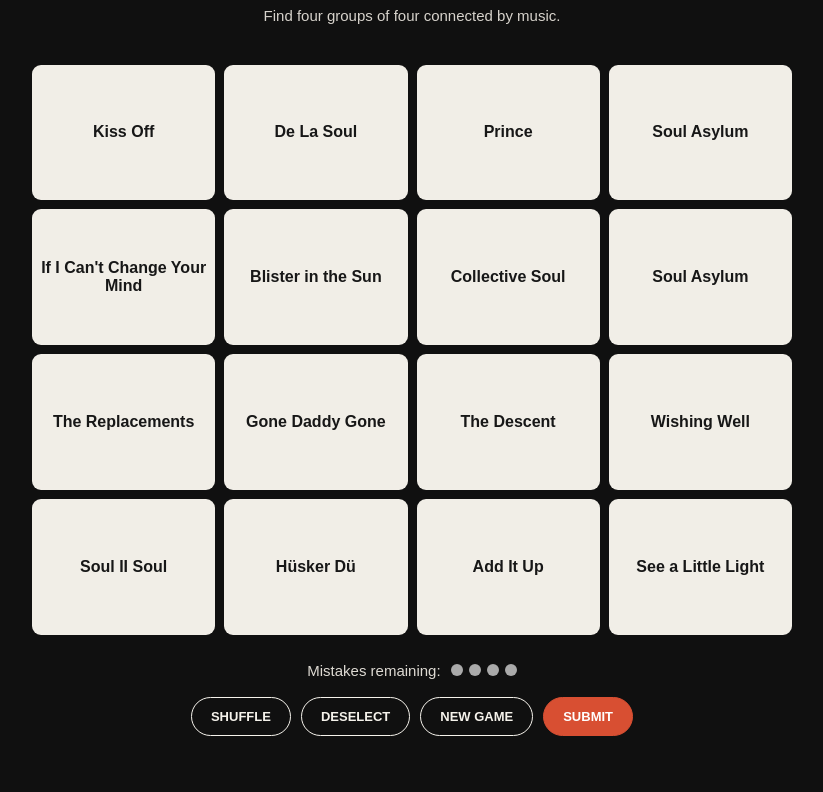
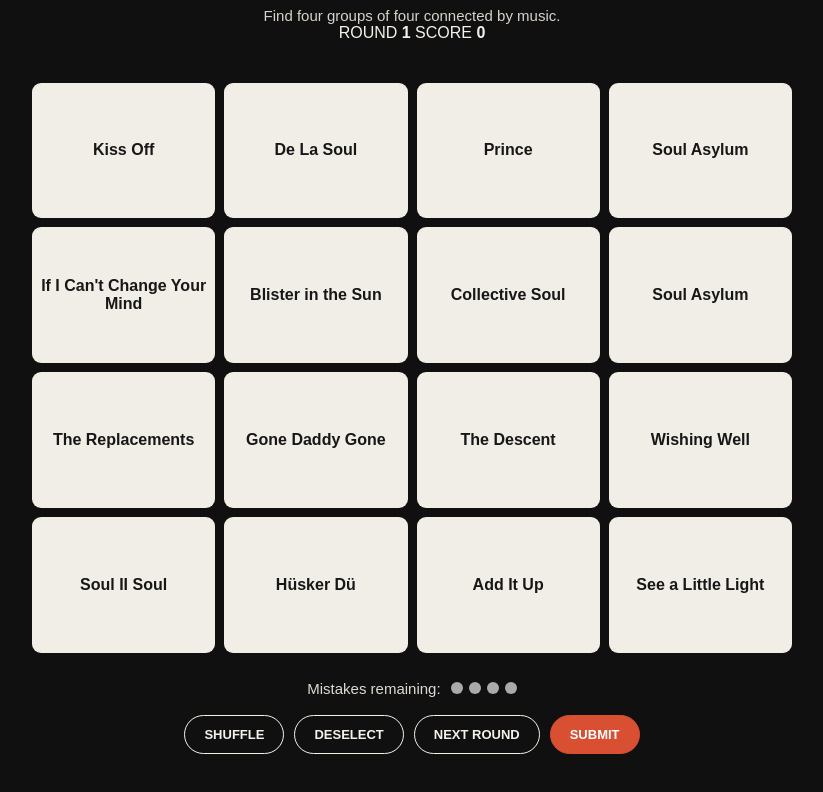
Before and after one commit to czarina28/music-connections, a website: page index.html in a window 1280 px wide. Shown: the part 86-878 px from the top of the page, without its empty margins (228-1051 px from the left). Drawn offline with Linux system fonts and the light colour scheme.

Commit message:
Change game flow to rounds with scoring

```diff
--- a/index.html
+++ b/index.html
@@ -12,6 +12,10 @@
     <header>
         <h1>MUSIC <span>CONNECTIONS</span></h1>
         <p>Find four groups of four connected by music.</p>
+        <div class="session-status">
+            <span>ROUND <strong id="roundNumber">1</strong></span>
+            <span>SCORE <strong id="score">0</strong></span>
+        </div>
     </header>
 
     <section id="solvedGroups" class="solved-groups"></section>
@@ -26,7 +30,7 @@
 <div class="controls">
     <button id="shuffleBtn">SHUFFLE</button>
     <button id="deselectBtn">DESELECT</button>
-    <button id="newGameBtn">NEW GAME</button>
+    <button id="nextRoundBtn">NEXT ROUND</button>
     <button id="submitBtn" class="primary">SUBMIT</button>
 </div>
 
```
